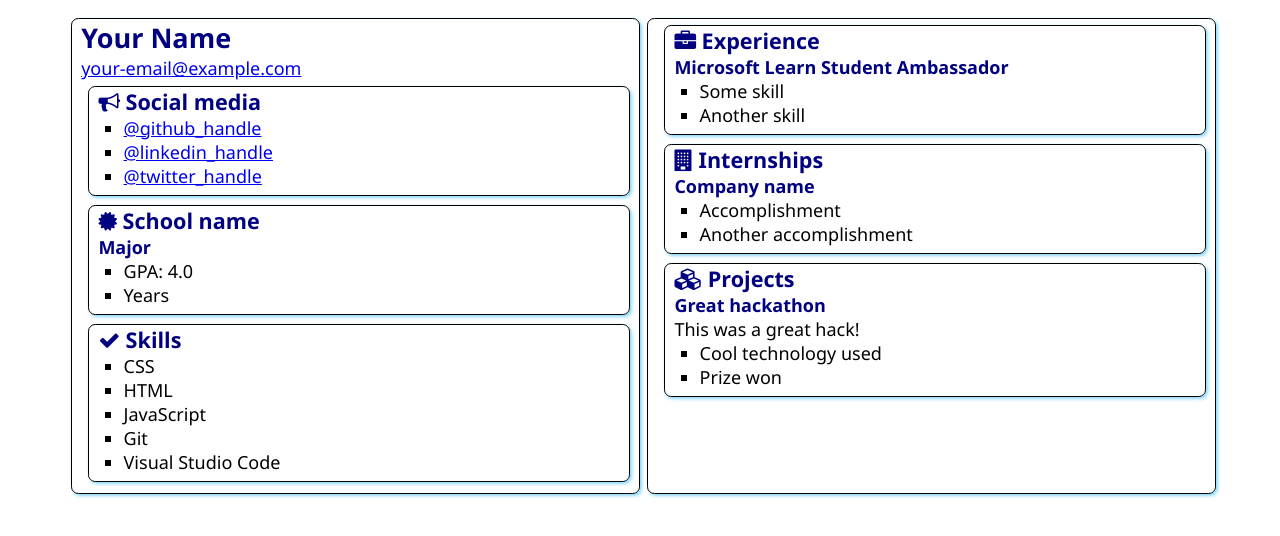
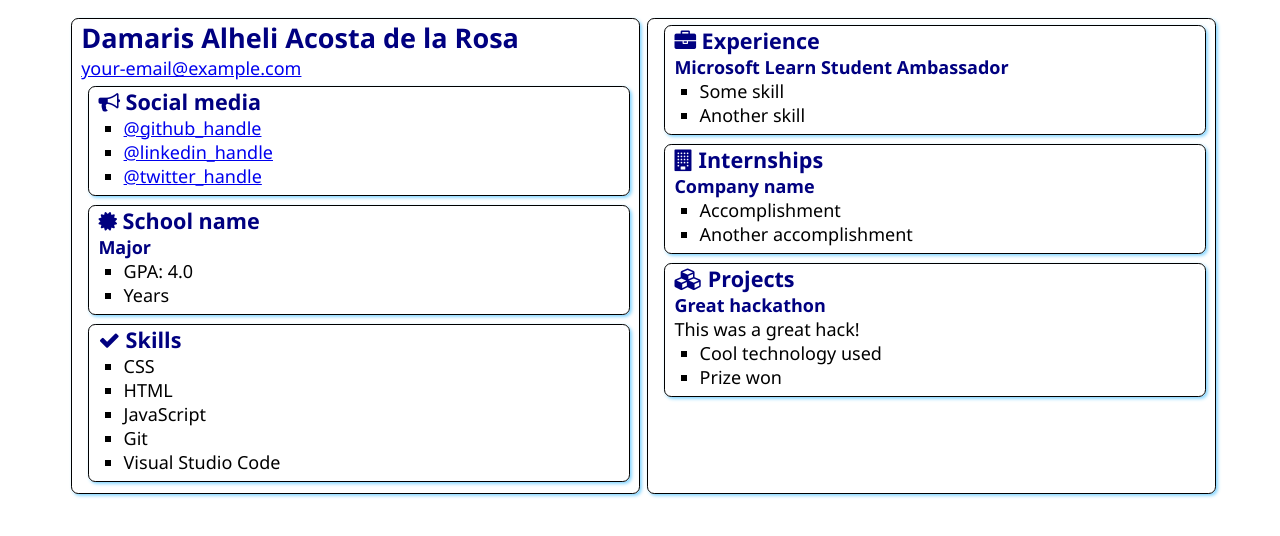
Before and after one commit to damarisacosta/SATechnicalOnboarding, a plain HTML site: page src/index.html in a window 1280 px wide. Drawn offline with Linux system fonts and the light colour scheme.

Commit message:
Added my name
Here i added my full name

```diff
--- a/src/index.html
+++ b/src/index.html
@@ -12,7 +12,7 @@
 <body>
     <main>
         <article class="box">
-            <h1>Your Name</h1>
+            <h1>Damaris Alheli Acosta de la Rosa</h1>
             <div><a href="mailto:your.email@example.com">your-email@example.com</a></div>
 
             <section class="box">
```
